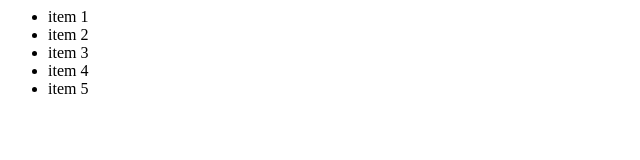
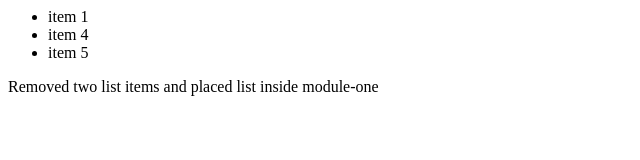
Before and after one commit to jdg689-bit/gitTutorial, a plain HTML site: page index.html in a window 1280 px wide. Shown: the whole page, without its empty margins (0-640 px from the left). Drawn offline with Linux system fonts and the light colour scheme.

Commit message:
second module added

```diff
--- a/index.html
+++ b/index.html
@@ -1,15 +1,17 @@
 <html>
     <head>
         <body>
-            <module-one></module-one>
-            <ul>
-                <li>item 1</li>
-                <li>item 2</li>
-                <li>item 3</li>
-                <li>item 4</li>
-                <li>item 5</li>
-            </ul>
-            <module-two></module-two>
+            <module-one>
+                <ul>
+                    <li>item 1</li>
+                    <li>item 4</li>
+                    <li>item 5</li>
+                </ul>
+            </module-one>
+
+            <module-two>
+                <p>Removed two list items and placed list inside module-one</p>
+            </module-two>
         </body>
     </head>
 </html>
```
Also changed, not shown: 1 other file.
